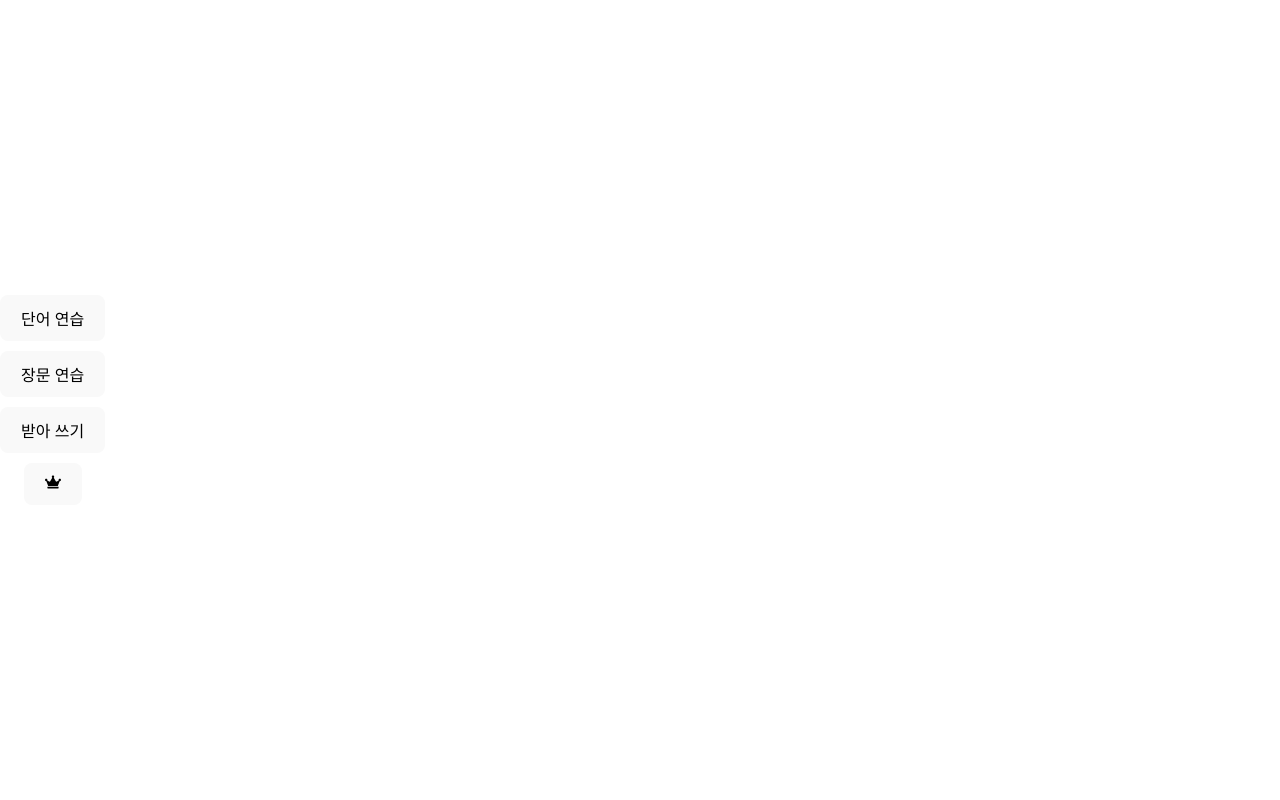
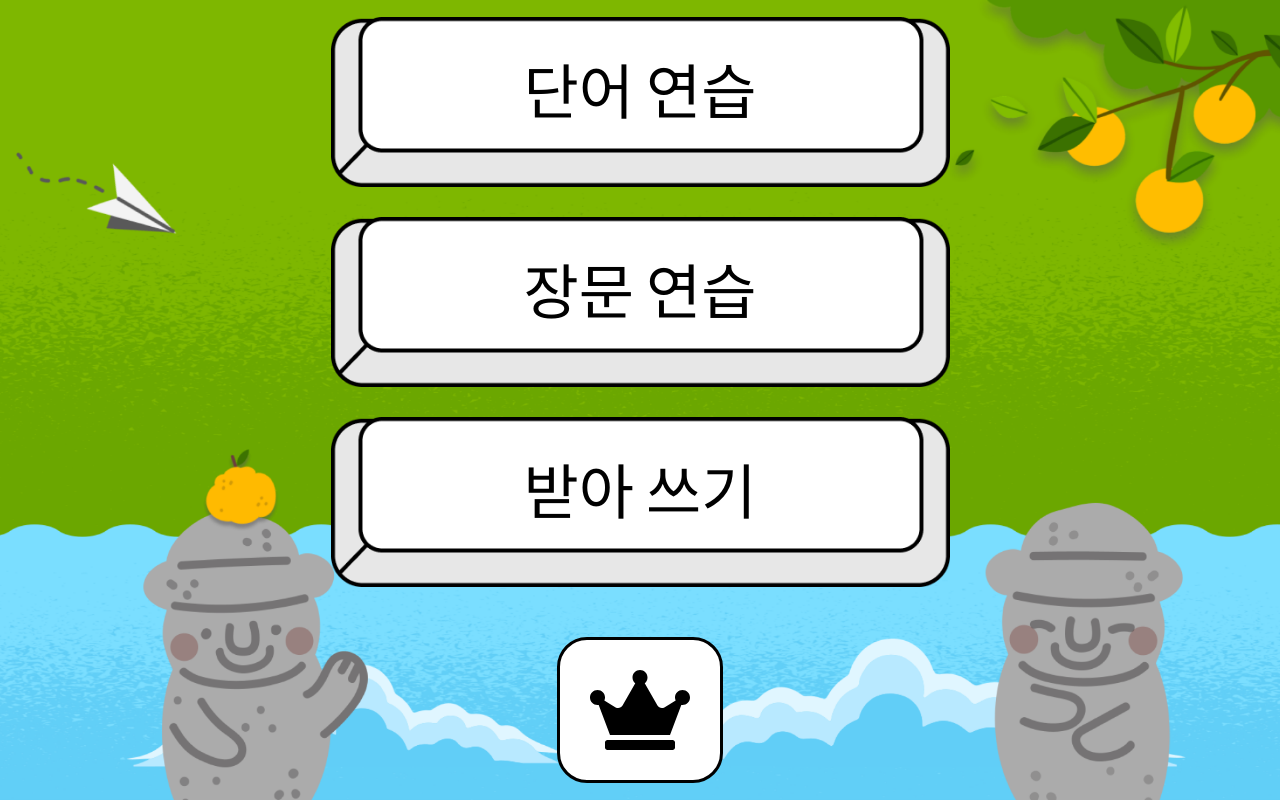
Before and after one commit to sambonghada/chi-mung-fe, a React (Vite) app: page /main in a window 1280 px wide. Built offline with nearby package versions, Linux system fonts and the light colour scheme.

Commit message:
:sparkles: Feat : 메인페이지 기본 레이아웃 작성

```diff
--- a/src/pages/MainPage.jsx
+++ b/src/pages/MainPage.jsx
@@ -1,30 +1,69 @@
 import React from 'react';
 import { FaCrown } from "react-icons/fa";
+import LongBtn from "../assets/Longbtn.png"
+import background from "../assets/chi-mung-bg.png";
 
 // You can replace 'PageComponent' with the name of your component
 const MainPage = () => {
     return (
         <div style={styles.container}>
-            <button style={styles.button}>단어 연습</button>
-            <button style={styles.button}>장문 연습</button>
-            <button style={styles.button}>받아 쓰기</button>
-            <button style={styles.button}><FaCrown/></button>
+            <div style={styles.buttons}>
+                <div style={styles.LongBtn}><p style={styles.LongBtn_text}>단어 연습</p></div>
+                <div style={styles.LongBtn}><p style={styles.LongBtn_text}>장문 연습</p></div>
+                <div style={styles.LongBtn}><p style={styles.LongBtn_text}>받아 쓰기</p></div>
+                <div style={styles.white_box}>
+                    <FaCrown/>
+                </div>
+            </div>
         </div>
     );
 };
 const styles = {
     container: {
+        backgroundImage: `url(${background})`,
+        backgroundRepeat: 'no-repeat',
+        backgroundSize: 'cover',
+        width: '100vw',
+        height: '100vh',
+        display: 'flex',
+        justifyContent: 'center',
+        alignItems: 'center',
+    },
+    buttons:{
+        width: '100%',
+        height: '60vh',
         display: 'flex',
         flexDirection: 'column',
         justifyContent: 'center',
         alignItems: 'center',
-        height: '100vh', // Full viewport height
-        gap: '10px', // Space between buttons
+        gap: "30px"
     },
-    button: {
-        padding: '10px 20px',
-        fontSize: '16px',
+    LongBtn: {
+        backgroundImage: `url(${LongBtn})`,
+        backgroundSize: 'contain',
+        backgroundRepeat: 'no-repeat',
+        backgroundPosition: 'center',
+        width: '699px',
+        height: '192px',
         cursor: 'pointer',
     },
+    LongBtn_text: {
+        fontSize: '60px',
+        fontWeight: '900',
+        color: 'black',
+        margin: '30px 0px 50px 0px'
+    },
+    white_box:{
+        border: '3px solid black',
+        borderRadius: '30px',
+        marginTop: '20px',
+        padding: '20px 30px',
+        fontSize: '100px',
+        color: 'black',
+        display: 'flex',
+        justifyContent: 'center',
+        alignItems: 'center',
+        backgroundColor: 'white',
+    }
 };
 export default MainPage;
```
